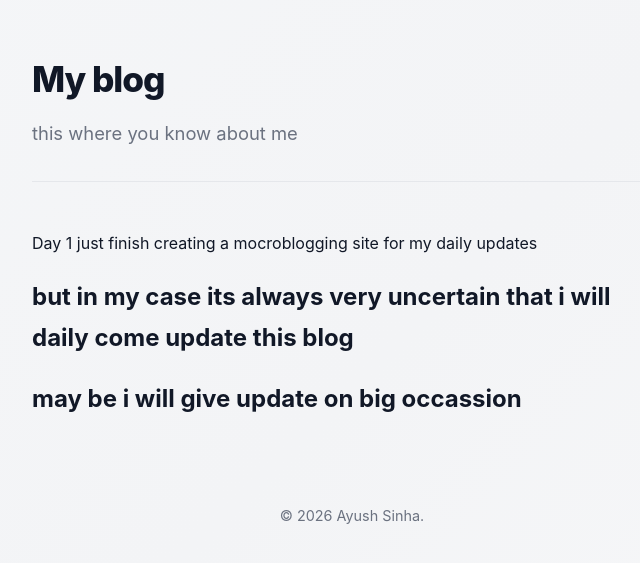
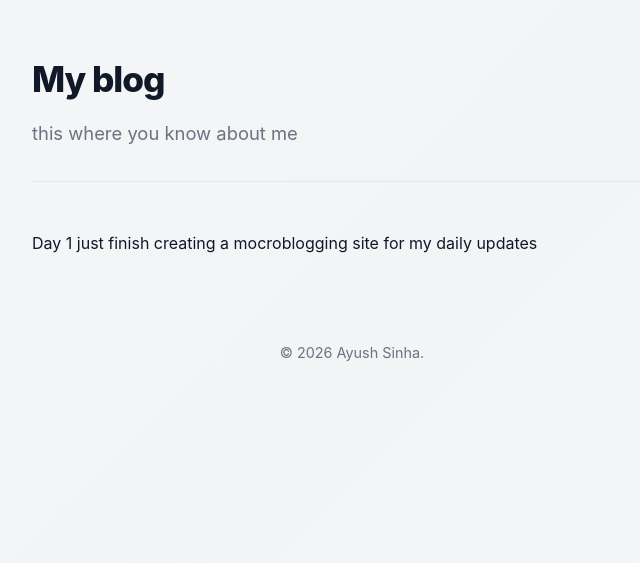
Before and after one commit to AYU2027/ayu2027.github.io, a Jekyll site: the page built from _posts/2026-03-31-first-update.md, in a window 1280 px wide. Shown: the top 563 px of the page, without its empty margins (288-928 px from the left). Built offline with Jekyll 4.4.1, drawn with Linux system fonts in a browser that asks for light colours.

Commit message:
Clean up first update markdown file
Removed unnecessary lines and corrected formatting.

```diff
--- a/_posts/2026-03-31-first-update.md
+++ b/_posts/2026-03-31-first-update.md
@@ -3,5 +3,3 @@ layout: default
 ---
 
 Day 1 just  finish creating a mocroblogging site for my  daily updates
-## but in my case its always very uncertain that i will daily come update this blog
-## may be i will give update on big occassion
```
